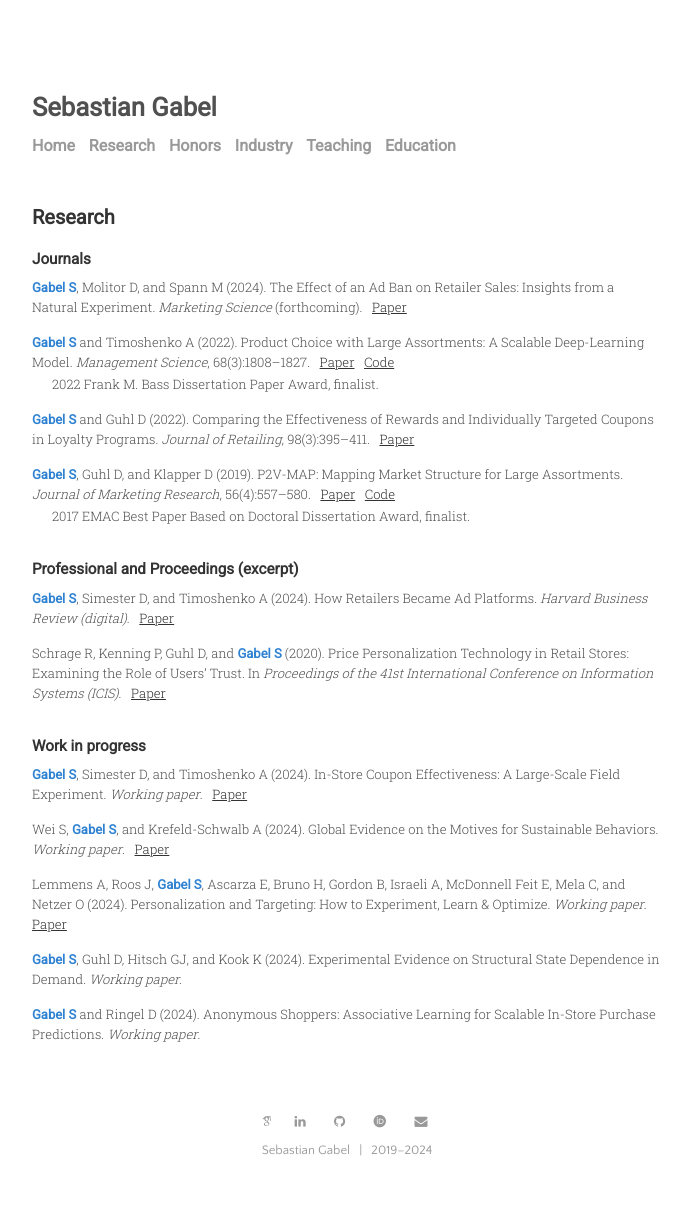
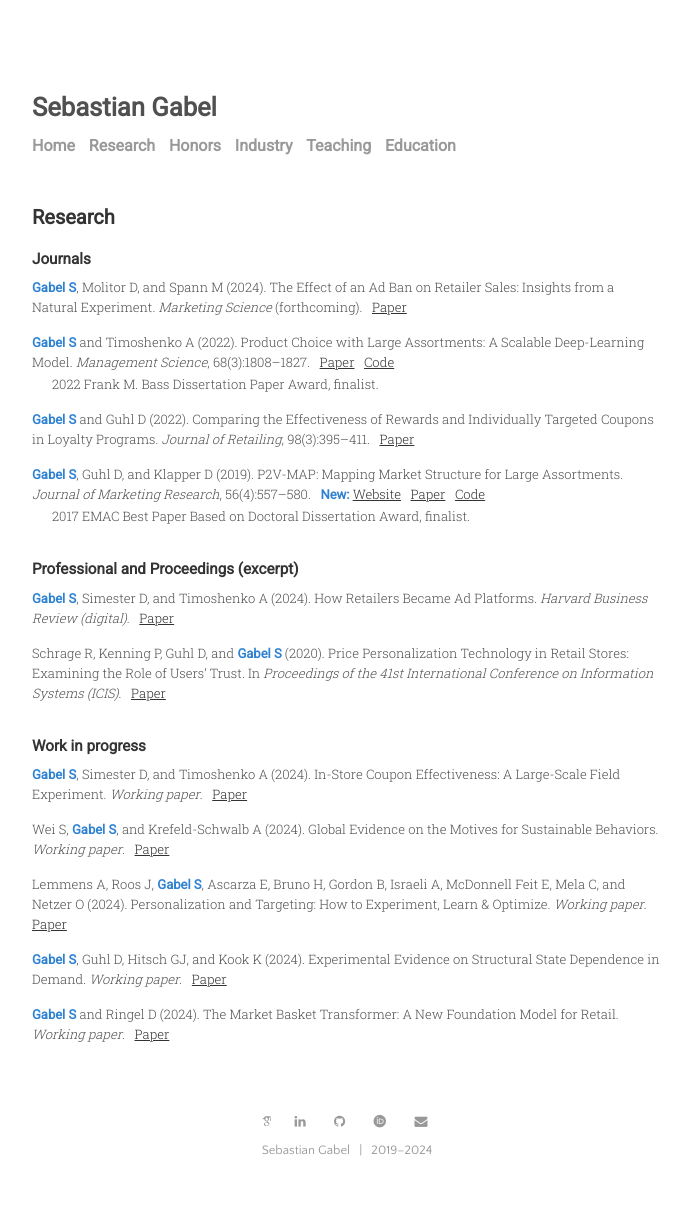
Before and after one commit to sbstn-gbl/sbstn-gbl.github.io, a Jekyll site: the page built from menu/research.md, in a window 1280 px wide. Shown: the whole page, without its empty margins (293-983 px from the left). Built offline with Jekyll 4.4.1, drawn with Linux system fonts in a browser that asks for light colours; some web fonts are replaced.

Commit message:
udated research

```diff
--- a/menu/research.md
+++ b/menu/research.md
@@ -13,7 +13,7 @@ title: Research
 
 <lit><me>Gabel S</me> and Guhl D (2022). Comparing the Effectiveness of Rewards and Individually Targeted Coupons in Loyalty Programs. <i>Journal of Retailing</i>, 98(3):395–411. &nbsp; <a href="https://doi.org/10.1016/j.jretai.2021.08.001">Paper</a></lit>
 
-<lit><me>Gabel S</me>, Guhl D, and Klapper D (2019). P2V-MAP: Mapping Market Structure for Large Assortments. <i>Journal of Marketing Research</i>, 56(4):557–580. &nbsp; <a href="https://doi.org/10.1177%2F0022243719833631">Paper</a> &nbsp; <a href="https://github.com/sbstn-gbl/p2v-map">Code</a></lit>
+<lit><me>Gabel S</me>, Guhl D, and Klapper D (2019). P2V-MAP: Mapping Market Structure for Large Assortments. <i>Journal of Marketing Research</i>, 56(4):557–580. &nbsp; <me>New:</me> <a href="http://www.product2vec.com">Website</a> &nbsp; <a href="https://doi.org/10.1177%2F0022243719833631">Paper</a> &nbsp; <a href="https://github.com/sbstn-gbl/p2v-map">Code</a></lit>
 <honor>2017 EMAC Best Paper Based on Doctoral Dissertation Award, finalist.</honor>
 
 
@@ -32,6 +32,6 @@ title: Research
 
 <lit>Lemmens A, Roos J, <me>Gabel S</me>, Ascarza E, Bruno H, Gordon B, Israeli A, McDonnell Feit E, Mela C, and Netzer O (2024). Personalization and Targeting: How to Experiment, Learn & Optimize. <i>Working paper</i>. &nbsp; <a href=" https://papers.ssrn.com/sol3/papers.cfm?abstract_id=4878819">Paper</a></lit>
 
-<lit><me>Gabel S</me>, Guhl D, Hitsch GJ, and Kook K (2024).  Experimental Evidence on Structural State Dependence in Demand. <i>Working paper</i>.</lit>
+<lit><me>Gabel S</me>, Guhl D, Hitsch GJ, and Kook K (2024).  Experimental Evidence on Structural State Dependence in Demand. <i>Working paper</i>. &nbsp; <a href="">Paper</a></lit>
 
-<lit><me>Gabel S</me> and Ringel D (2024). Anonymous Shoppers: Associative Learning for Scalable In-Store Purchase Predictions. <i>Working paper</i>.</lit>
+<lit><me>Gabel S</me> and Ringel D (2024). The Market Basket Transformer: A New Foundation Model for Retail. <i>Working paper</i>. &nbsp; <a href="">Paper</a></lit>
```
